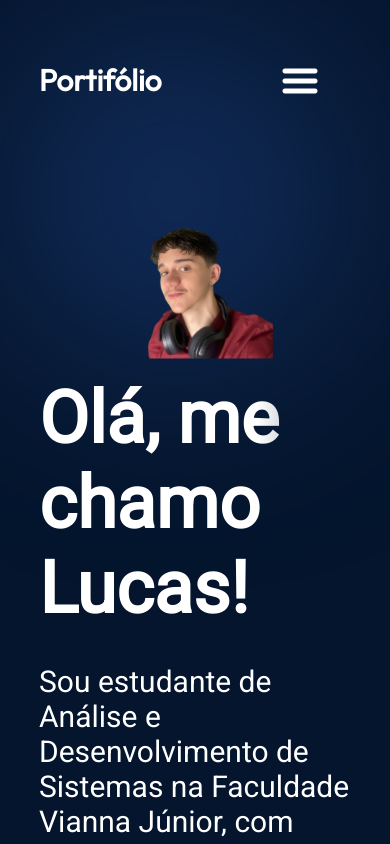
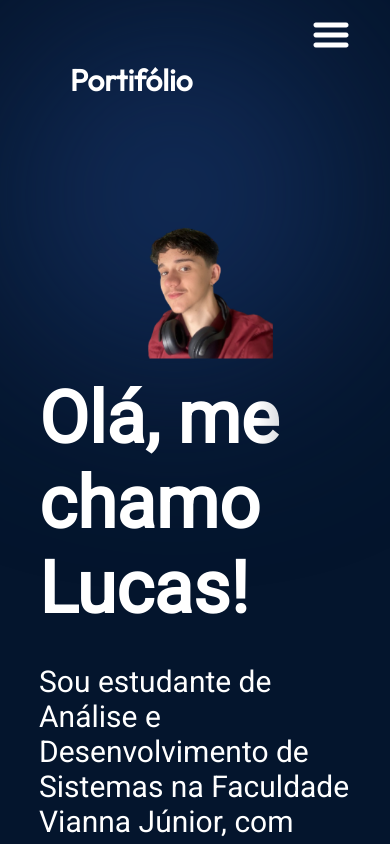
Before and after one commit to Menon04/Portfolio, a React (Vite) app: page / in a window 390 px wide. Built offline with nearby package versions, Linux system fonts and the light colour scheme.

Commit message:
Finished

```diff
--- a/src/components/Navbar/Navbar.jsx
+++ b/src/components/Navbar/Navbar.jsx
@@ -20,7 +20,7 @@ const Navbar = () => {
             <a href="#about">Sobre</a>
           </li>
           <li>
-            <a href="#experience">Experiência</a>
+            <a href="#experience">Conhecimentos</a>
           </li>
           <li>
             <a href="#projects">Projetos</a>
--- a/src/components/Navbar/Navbar.module.css
+++ b/src/components/Navbar/Navbar.module.css
@@ -1,18 +1,25 @@
 @import "../../vars.css";
 
 .navbar {
-  position: relative;
+  position: fixed;
+  top: 0;
+  left: 0;
+  margin-left: 70px;
+  margin-right: 70px;
+  width: 100%;
   display: flex;
   align-items: center;
   justify-content: space-between;
   padding-top: 61px;
   z-index: 2;
-  margin: 0 10%;
+  margin: 0 auto;
+  background-color: var(--color-background);
 }
 
 .title {
   font-size: 30px;
   font-weight: 600;
+  margin-left: 70px;
   text-decoration: none;
   color: var(--color-text);
 }
@@ -30,6 +37,7 @@
   display: flex;
   gap: 47px;
   list-style: none;
+  margin-right: 70px;
 }
 
 .menuItens a {
@@ -42,6 +50,16 @@
   .navbar {
     flex-direction: column;
     align-items: flex-start;
+    position: relative;
+  }
+
+  .menuBtn {
+    display: block;
+    position: fixed;
+    top: 15px;
+    right: 10%;
+    cursor: pointer;
+    z-index: 3;
   }
 
   .menu {
@@ -51,16 +69,12 @@
     flex-direction: column;
     align-items: flex-end;
     gap: 11px;
-    z-index: 3;
-  }
-
-  .menuBtn {
-    display: block;
-    cursor: pointer;
+    z-index: 2;
   }
 
   .menuItens {
     display: none;
+    position: fixed;
     flex-direction: column;
     align-items: center;
     gap: 13px;
```
